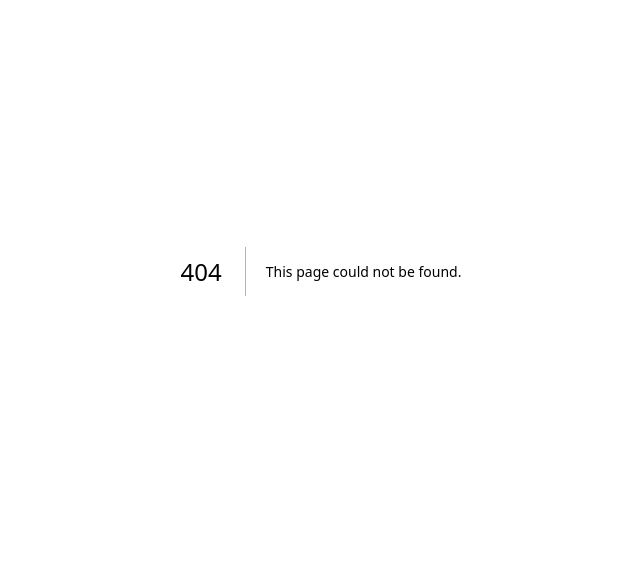
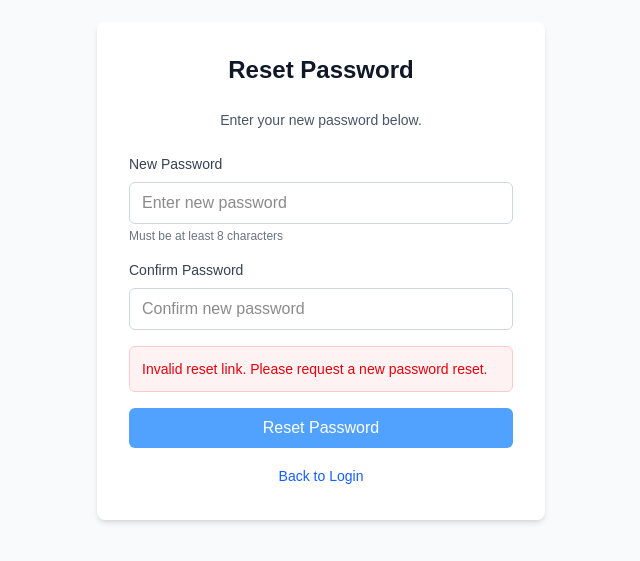
Before and after one commit to AbdulazizBaHaj/feelix-frontend-prod-ready, a Next.js app: page /reset-password in a window 1280 px wide. Before the commit this address had no page. Shown: the part 129-690 px from the top of the page, without its empty margins (319-959 px from the left). Built offline with nearby package versions, Linux system fonts and the light colour scheme.

Commit message:
feat(auth): implement reset password page
- Extract token from URL query params
- New password and confirm password fields
- Frontend password validation (match + length)
- Auto-redirect to login on success
- Error handling for invalid tokens

```diff
--- /dev/null
+++ b/src/app/reset-password/page.tsx
@@ -0,0 +1,208 @@
+'use client';
+
+import { useState, FormEvent, useEffect } from 'react';
+import { useSearchParams, useRouter } from 'next/navigation';
+import { confirmPasswordReset } from '@/lib/api/auth';
+
+export default function ResetPasswordPage() {
+  const searchParams = useSearchParams();
+  const router = useRouter();
+  const [token, setToken] = useState('');
+  const [newPassword, setNewPassword] = useState('');
+  const [confirmPassword, setConfirmPassword] = useState('');
+  const [status, setStatus] = useState<
+    'idle' | 'loading' | 'success' | 'error'
+  >('idle');
+  const [errorMessage, setErrorMessage] = useState('');
+
+  useEffect(() => {
+    const tokenFromUrl = searchParams.get('token');
+    if (!tokenFromUrl) {
+      setStatus('error');
+      setErrorMessage(
+        'Invalid reset link. Please request a new password reset.'
+      );
+    } else {
+      setToken(tokenFromUrl);
+    }
+  }, [searchParams]);
+
+  const handleSubmit = async (e: FormEvent<HTMLFormElement>) => {
+    e.preventDefault();
+    setErrorMessage('');
+
+    // Frontend validation
+    if (!newPassword || !confirmPassword) {
+      setStatus('error');
+      setErrorMessage('Please fill in all fields');
+      return;
+    }
+
+    if (newPassword.length < 8) {
+      setStatus('error');
+      setErrorMessage('Password must be at least 8 characters long');
+      return;
+    }
+
+    if (newPassword !== confirmPassword) {
+      setStatus('error');
+      setErrorMessage('Passwords do not match');
+      return;
+    }
+
+    setStatus('loading');
+
+    try {
+      await confirmPasswordReset(token, newPassword);
+      setStatus('success');
+
+      // Auto-redirect after 3 seconds
+      setTimeout(() => {
+        router.push('/login');
+      }, 3000);
+    } catch (error) {
+      setStatus('error');
+      setErrorMessage(
+        error instanceof Error ? error.message : 'Failed to reset password'
+      );
+    }
+  };
+
+  return (
+    <div className="min-h-screen flex items-center justify-center bg-gray-50">
+      <div className="max-w-md w-full bg-white rounded-lg shadow-md p-8">
+        <h1 className="text-2xl font-bold text-center text-gray-900 mb-6">
+          Reset Password
+        </h1>
+
+        {status === 'success' ? (
+          // Success State
+          <div className="text-center">
+            <div className="text-green-600 mb-4">
+              <svg
+                className="w-16 h-16 mx-auto"
+                fill="none"
+                stroke="currentColor"
+                viewBox="0 0 24 24"
+              >
+                <path
+                  strokeLinecap="round"
+                  strokeLinejoin="round"
+                  strokeWidth={2}
+                  d="M9 12l2 2 4-4m6 2a9 9 0 11-18 0 9 9 0 0118 0z"
+                />
+              </svg>
+            </div>
+            <h2 className="text-xl font-semibold text-gray-900 mb-2">
+              Password Reset Successful!
+            </h2>
+            <p className="text-gray-600 mb-4">
+              Your password has been reset successfully.
+            </p>
+            <p className="text-sm text-gray-500">
+              Redirecting to login page in 3 seconds...
+            </p>
+          </div>
+        ) : (
+          // Form State
+          <form onSubmit={handleSubmit}>
+            <p className="text-gray-600 text-sm mb-6 text-center">
+              Enter your new password below.
+            </p>
+
+            <div className="mb-4">
+              <label
+                htmlFor="newPassword"
+                className="block text-sm font-medium text-gray-700 mb-2"
+              >
+                New Password
+              </label>
+              <input
+                type="password"
+                id="newPassword"
+                value={newPassword}
+                onChange={(e) => setNewPassword(e.target.value)}
+                className="w-full px-3 py-2 border border-gray-300 rounded-md focus:outline-none focus:ring-2 focus:ring-blue-500"
+                placeholder="Enter new password"
+                disabled={status === 'loading' || !token}
+                required
+              />
+              <p className="text-xs text-gray-500 mt-1">
+                Must be at least 8 characters
+              </p>
+            </div>
+
+            <div className="mb-4">
+              <label
+                htmlFor="confirmPassword"
+                className="block text-sm font-medium text-gray-700 mb-2"
+              >
+                Confirm Password
+              </label>
+              <input
+                type="password"
+                id="confirmPassword"
+                value={confirmPassword}
+                onChange={(e) => setConfirmPassword(e.target.value)}
+                className="w-full px-3 py-2 border border-gray-300 rounded-md focus:outline-none focus:ring-2 focus:ring-blue-500"
+                placeholder="Confirm new password"
+                disabled={status === 'loading' || !token}
+                required
+              />
+            </div>
+
+            {/* Error Message */}
+            {status === 'error' && (
+              <div className="mb-4 p-3 bg-red-50 border border-red-200 rounded-md">
+                <p className="text-sm text-red-600">{errorMessage}</p>
+              </div>
+            )}
+
+            <button
+              type="submit"
+              disabled={status === 'loading' || !token}
+              className="w-full bg-blue-600 text-white py-2 px-4 rounded-md hover:bg-blue-700 disabled:bg-blue-400 disabled:cursor-not-allowed transition-colors"
+            >
+              {status === 'loading' ? (
+                <span className="flex items-center justify-center">
+                  <svg
+                    className="animate-spin -ml-1 mr-3 h-5 w-5 text-white"
+                    fill="none"
+                    viewBox="0 0 24 24"
+                  >
+                    <circle
+                      className="opacity-25"
+                      cx="12"
+                      cy="12"
+                      r="10"
+                      stroke="currentColor"
+                      strokeWidth="4"
+                    ></circle>
+                    <path
+                      className="opacity-75"
+                      fill="currentColor"
+                      d="M4 12a8 8 0 018-8V0C5.373 0 0 5.373 0 12h4zm2 5.291A7.962 7.962 0 014 12H0c0 3.042 1.135 5.824 3 7.938l3-2.647z"
+                    ></path>
+                  </svg>
+                  Resetting...
+                </span>
+              ) : (
+                'Reset Password'
+              )}
+            </button>
+
+            <div className="mt-4 text-center">
+              <button
+                type="button"
+                onClick={() => router.push('/login')}
+                className="text-sm text-blue-600 hover:underline"
+              >
+                Back to Login
+              </button>
+            </div>
+          </form>
+        )}
+      </div>
+    </div>
+  );
+}
```
